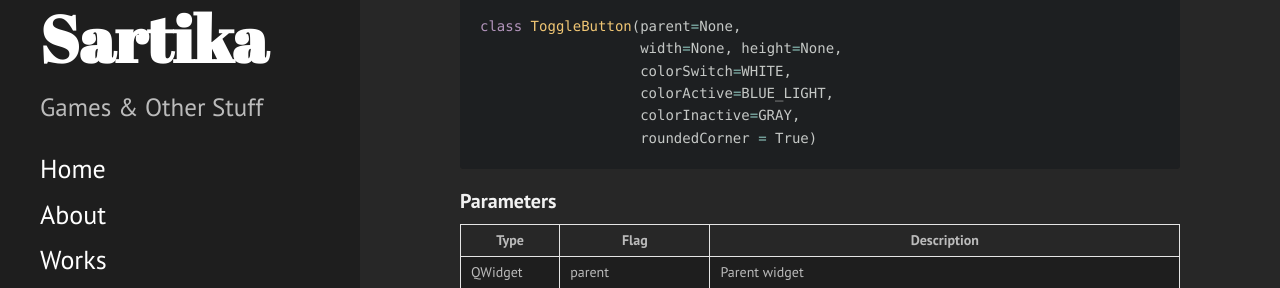
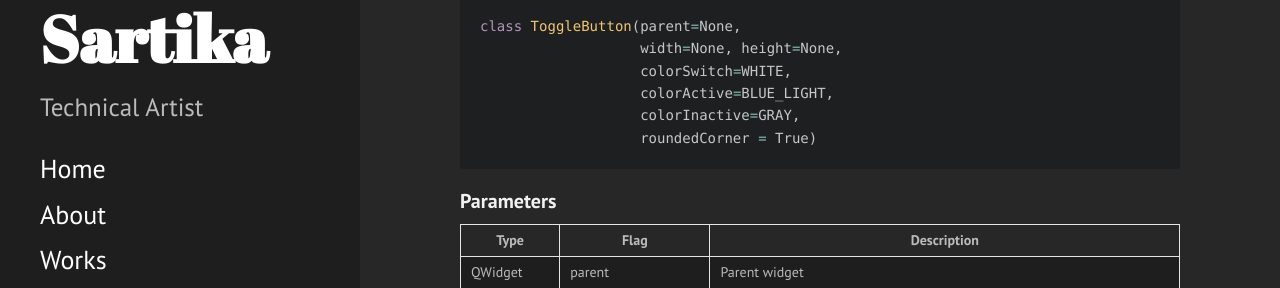
Before and after one commit to sartikadelly/sartikadelly.github.io, a Jekyll site: the page built from index.html, in a window 1280 px wide. Shown: the part 440-728 px from the top of the page. Built offline with Jekyll 4.4.1, drawn with Linux system fonts in a browser that asks for light colours; the list of posts is cut into pages by our own code.

Commit message:
Update _config.yml
change description

```diff
--- a/_config.yml
+++ b/_config.yml
@@ -8,7 +8,7 @@ permalink:        pretty
 # Setup
 title:            Delly Sartika
 tagline:          GitHub Site
-description:      Games & Other Stuff
+description:      Technical Artist
 url:              https://sartikadelly.github.io
 baseurl:          https://sartikadelly.github.io/
 
```
